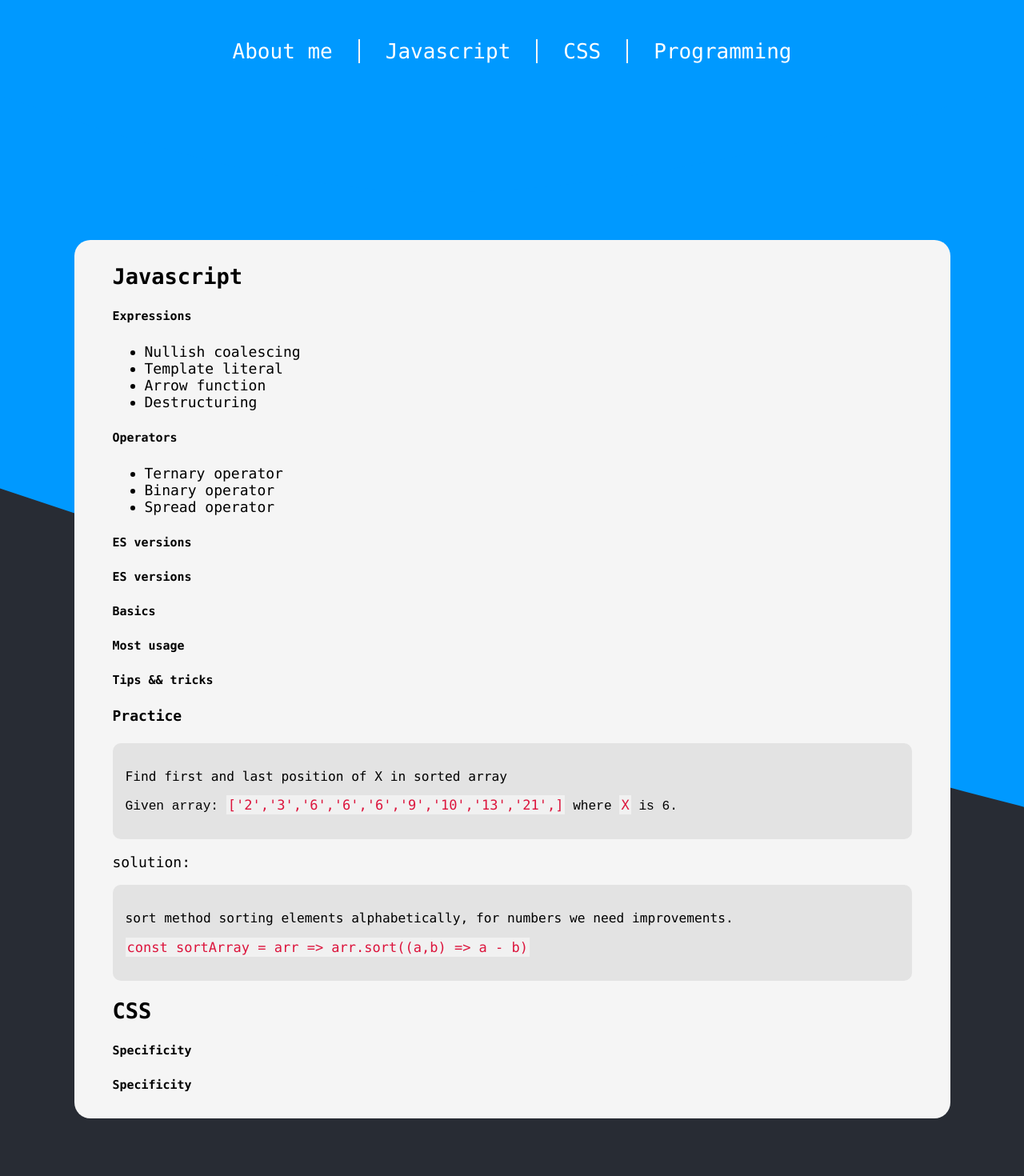
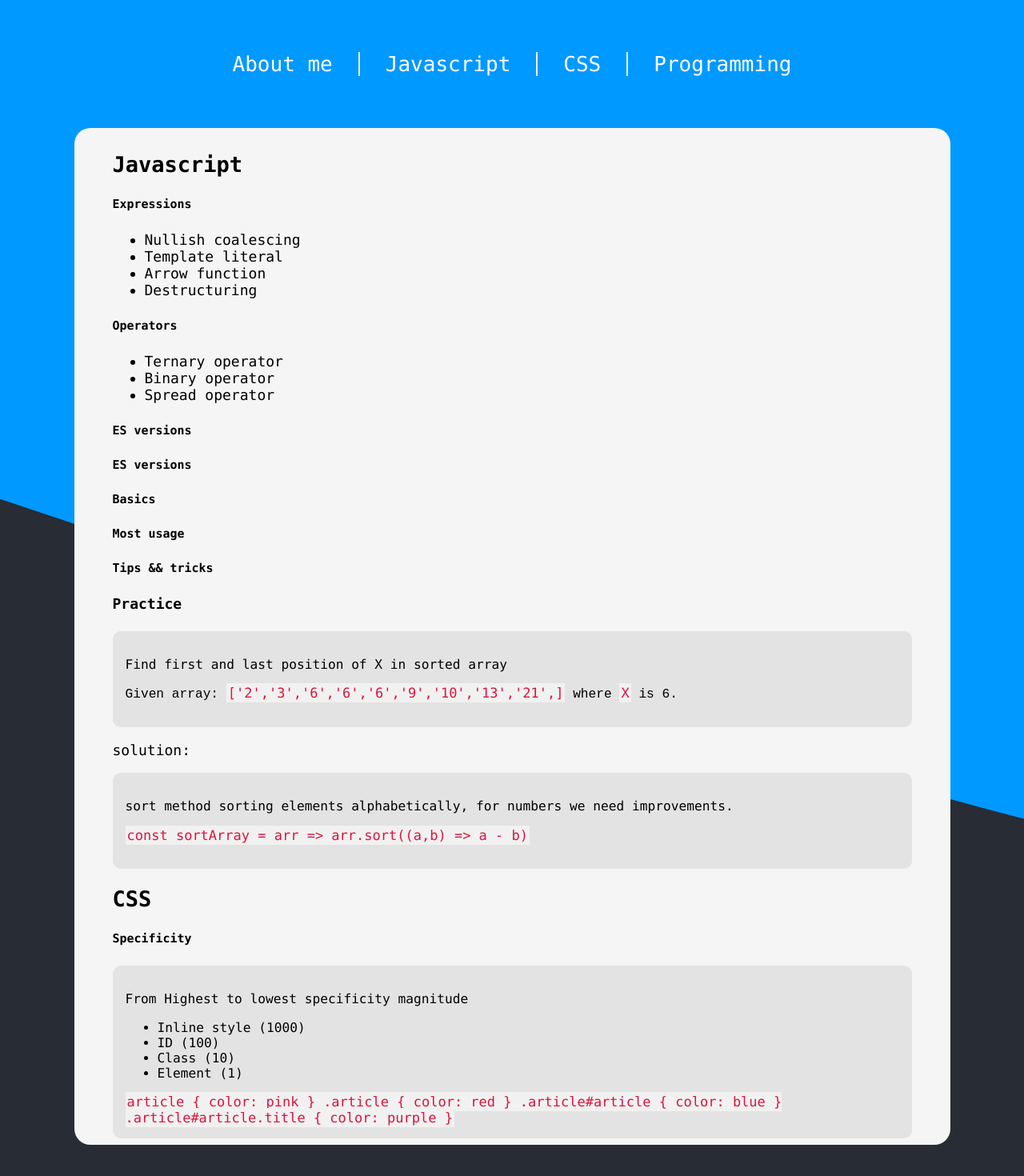
Before and after one commit to MartinPucan/blog, a React (Vite) app: page / in a window 1280 px wide. Shown: the top 1470 px of the page at 80% size. Built offline with nearby package versions, Linux system fonts and the light colour scheme.

Commit message:
add specificity content

```diff
--- a/src/App.scss
+++ b/src/App.scss
@@ -1,3 +1,5 @@
+@import "public/scss/specificity";
+
 .container {
   min-height: 100vh;
   display: flex;
@@ -8,10 +10,10 @@
 }
 
 .header {
-  min-height: 300px;
-  background-image: url("wave.svg");
+  background-image: url(/src/wave.svg);
   background-repeat: no-repeat;
   background-size: cover;
+  padding: 1rem;
 }
 
 .nav {
--- a/src/components/CSS.jsx
+++ b/src/components/CSS.jsx
@@ -1,11 +1,28 @@
 import React from 'react'
+
+const codeSpecificity = `article { color: pink }
+.article { color: red }
+.article#article { color: blue }
+.article#article.title { color: purple }`
+
 
 function CSS() {
   return (
     <section id="css">
       <h2>CSS</h2>
       <h5>Specificity</h5>
-            <h5>Specificity</h5>
+      <div className="description">
+        <p>From Highest to lowest specificity magnitude</p>
+        <ul>
+          <li>Inline style (1000)</li>
+          <li>ID (100)</li>
+          <li>Class (10)</li>
+          <li>Element (1)</li>
+        </ul>
+        <div>
+          <code> {codeSpecificity} </code>
+        </div>
+      </div>
     </section>
   )
 }
--- /dev/null
+++ b/src/public/scss/specificity.scss
@@ -0,0 +1,4 @@
+article { color: pink}
+.article { color: red }
+.article#article { color: blue }
+.article#article.title { color: purple }
```
Lines whose indentation alone changed are shown as unchanged.
